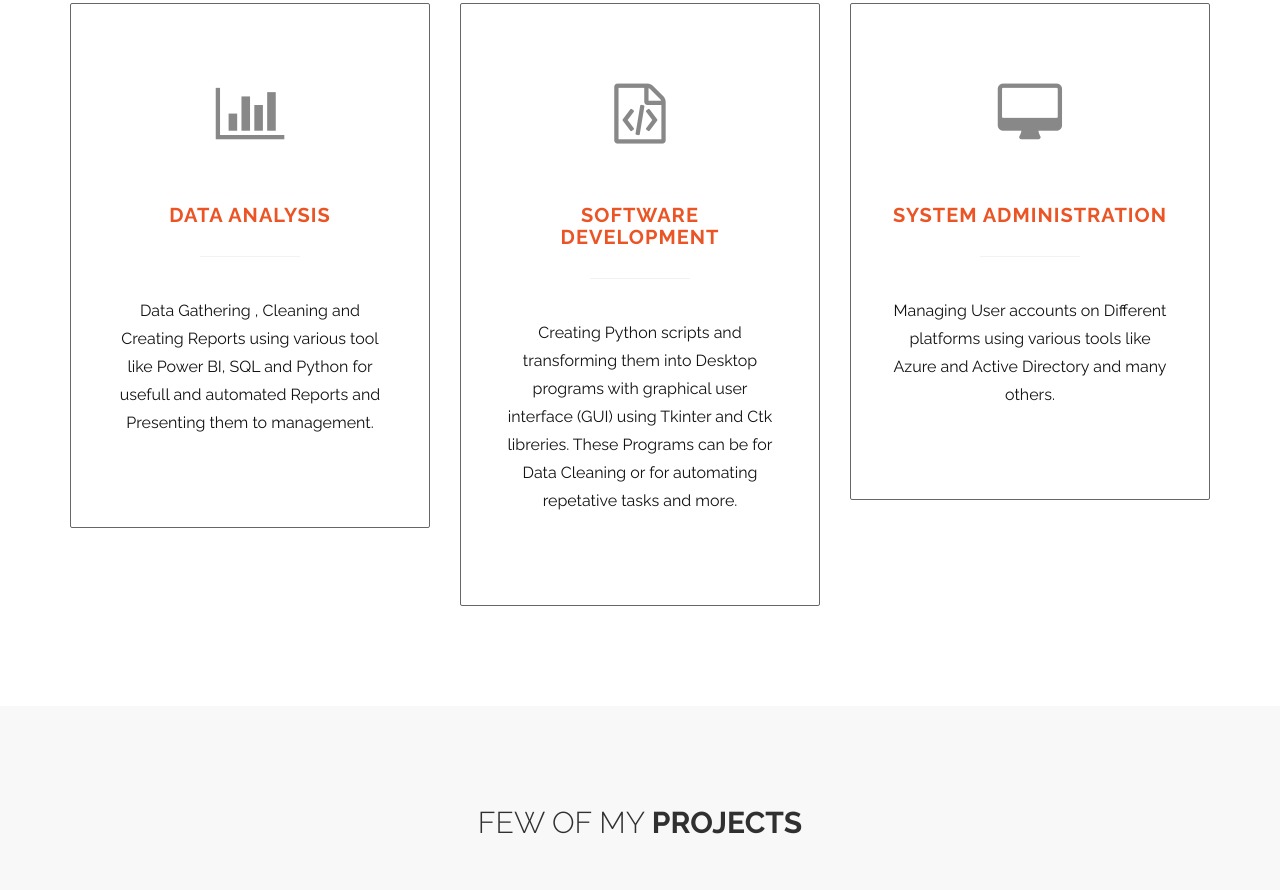
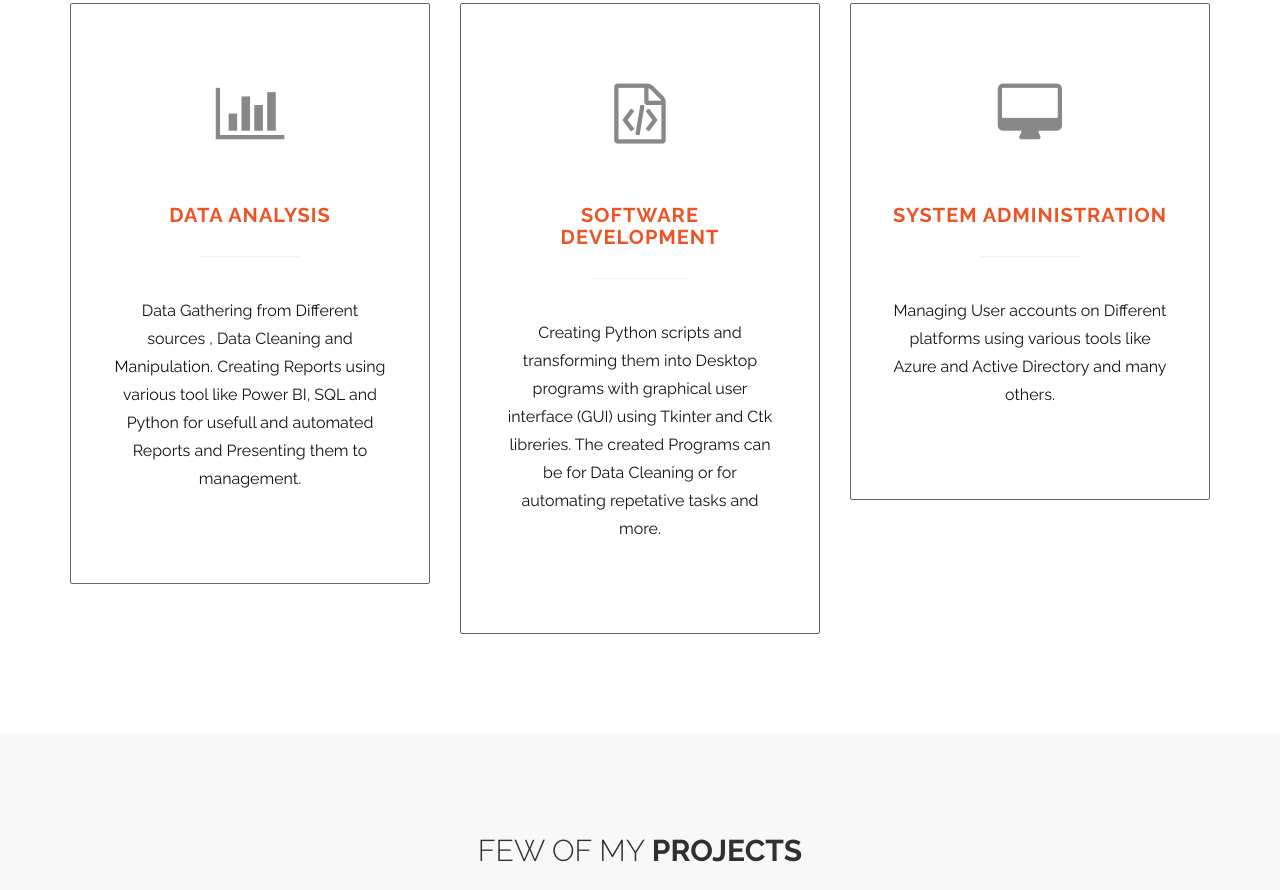
Before and after one commit to AyariHamzaa/Portfolio_Website, a plain HTML site: page index.html in a window 1280 px wide. Shown: the part 1033-1923 px from the top of the page. Drawn offline with Linux system fonts and the light colour scheme.

Commit message:
Update index.html

```diff
--- a/index.html
+++ b/index.html
@@ -79,7 +79,7 @@ https://templatemo.com/tm-464-ultra-profile
 						<i class="fa fa-bar-chart" aria-hidden="true"></i>
 						<h3 class="text-uppercase tm-work-h3">Data Analysis</h3>
 						<hr>
-						<p>Data Gathering , Cleaning and Creating Reports using various tool like Power BI, SQL and Python for usefull and automated Reports and Presenting them to management. </p>
+						<p>Data Gathering from Different sources , Data Cleaning and Manipulation. Creating Reports using various tool like Power BI, SQL and Python for usefull and automated Reports and Presenting them to management. </p>
 					</div>
 				</div>
 				<div class="col-md-4 col-sm-4">
@@ -87,7 +87,7 @@ https://templatemo.com/tm-464-ultra-profile
 						<i class="fa fa-file-code-o" aria-hidden="true"></i>
 						<h3 class="text-uppercase tm-work-h3">Software Development</h3>
 						<hr>
-						<p>Creating Python scripts and transforming them into Desktop programs with graphical user interface (GUI) using Tkinter and Ctk libreries. These Programs can be for Data Cleaning or for automating repetative tasks and more.</p>
+						<p>Creating Python scripts and transforming them into Desktop programs with graphical user interface (GUI) using Tkinter and Ctk libreries. The created Programs can be for Data Cleaning or for automating repetative tasks and more.</p>
 					</div>
 				</div>
 				<div class="col-md-4 col-sm-4">
@@ -220,10 +220,10 @@ https://templatemo.com/tm-464-ultra-profile
 				<div class="col-md-6 col-sm-6">
 					<h2 class="title"><strong>Some</strong> Skills</h2>
 					<p>Team Player with sense of Leadership and always eager to Help others and learn more and more everyday.</p>
-					<h4 class="tm-progress-label">Reporting: Power BI, Excel </h4>
-					<h4 class="tm-progress-label">Programming and Automation: Python, SQL  </h4>
-					<h4 class="tm-progress-label">Basic Web Development: Java Script, HTML, CSS</h4>
-					<h4 class="tm-progress-label">System Administration: Office 365, Active Directory , Azure... </h4>
+					<h4 class="tm-progress-label">Reporting : Power BI, Excel </h4>
+					<h4 class="tm-progress-label">Programming and Automation : Python, SQL  </h4>
+					<h4 class="tm-progress-label">Basic Web Development : Java Script, HTML, CSS</h4>
+					<h4 class="tm-progress-label">System Administration : Office 365, Active Directory , Azure... </h4>
 				</div>
 			</div>
 		</div>
@@ -283,7 +283,7 @@ https://templatemo.com/tm-464-ultra-profile
 								<i class="fa fa-github" aria-hidden="true"></i>
 							</div>
 							<div class="media-body">
-								<h4 class="media-heading tm-social-title">My GitHub account is under construction</h4>
+								<h4 class="media-heading tm-social-title">Under Constraction</h4>
 								<h3>GitHub</h3>
 							</div>
 						</a>
```
